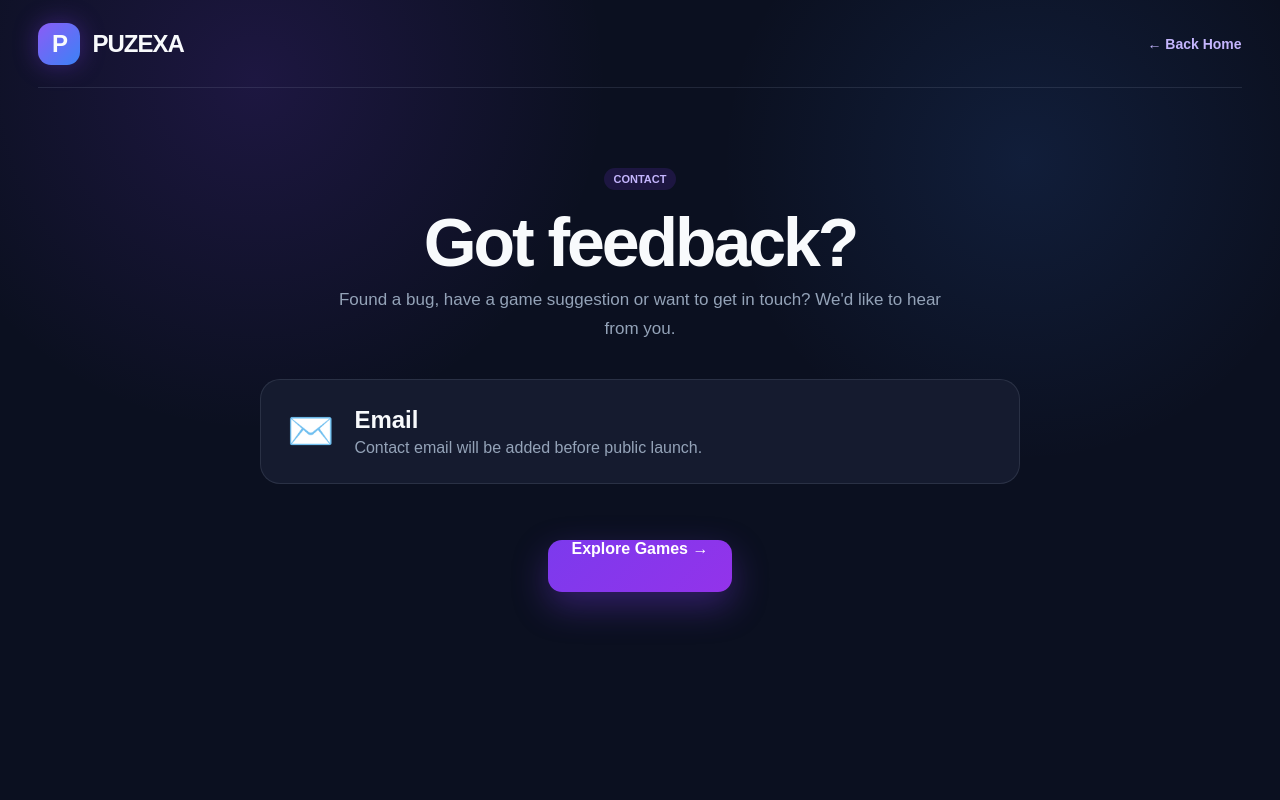
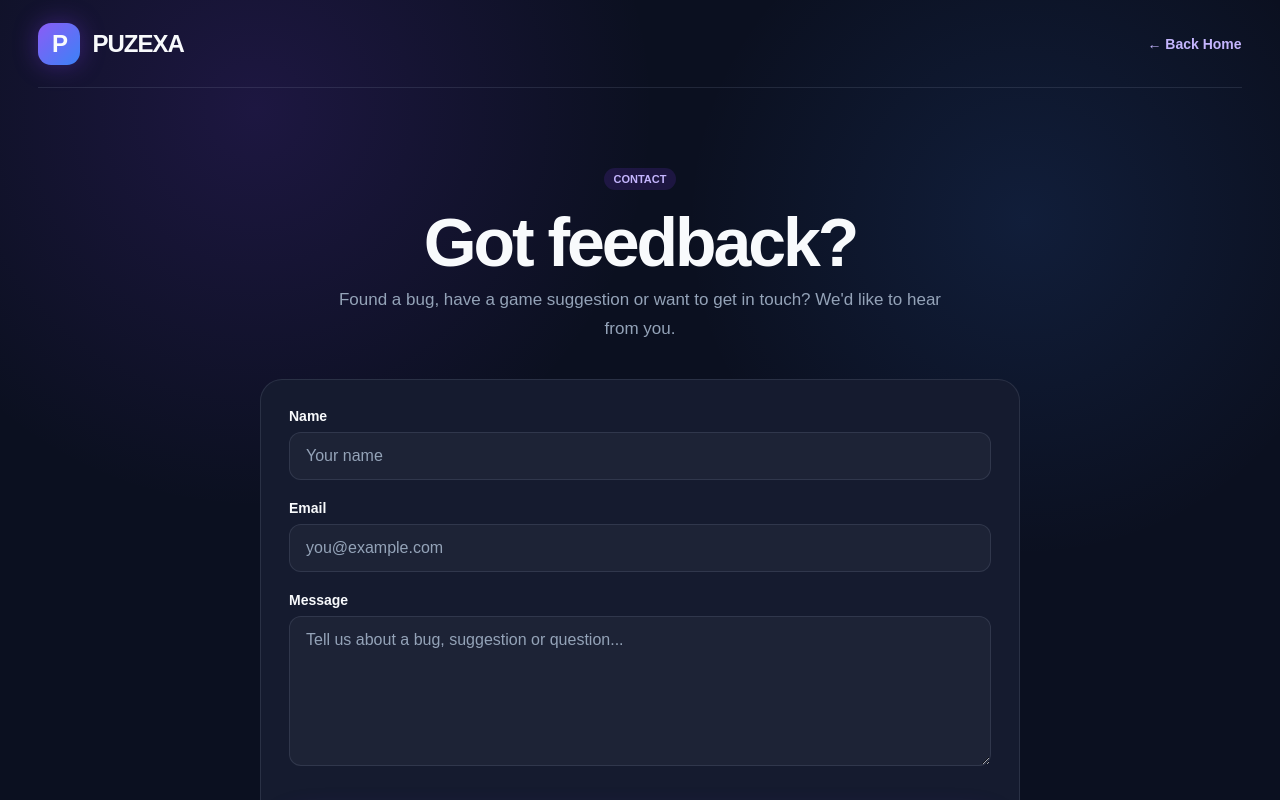
Before and after one commit to kashanbaig382-web/puzexa, a Next.js app: page /contact in a window 1280 px wide. Shown: the top 800 px of the page. Built offline with nearby package versions, Linux system fonts and the light colour scheme.

Commit message:
Add working contact form

```diff
--- a/src/app/contact/page.js
+++ b/src/app/contact/page.js
@@ -1,4 +1,5 @@
 import Link from "next/link";
+import ContactForm from "@/components/contact/ContactForm";
 
 export const metadata = {
     title: "Contact PUZEXA",
@@ -33,17 +34,7 @@ export default function ContactPage() {
                     We&apos;d like to hear from you.
                 </p>
 
-                <div className="contact-card">
-                    <span>✉️</span>
-
-                    <div>
-                        <h2>Email</h2>
-
-                        <p>
-                            Contact email will be added before public launch.
-                        </p>
-                    </div>
-                </div>
+                <ContactForm />
 
                 <Link href="/games" className="game-start-btn">
                     Explore Games →
--- a/src/app/globals.css
+++ b/src/app/globals.css
@@ -4031,3 +4031,124 @@ footer {
     justify-content: center;
   }
 }
+
+/* =========================
+   CONTACT FORM
+========================= */
+
+.contact-form {
+  margin: 35px auto 28px;
+  padding: 28px;
+
+  display: flex;
+  flex-direction: column;
+  gap: 20px;
+
+  border: 1px solid var(--border);
+  border-radius: 22px;
+
+  background: var(--card);
+
+  text-align: left;
+}
+
+.contact-form-group {
+  display: flex;
+  flex-direction: column;
+  gap: 8px;
+}
+
+.contact-form-group label {
+  color: var(--text);
+
+  font-size: 14px;
+  font-weight: 800;
+}
+
+.contact-form-group input,
+.contact-form-group textarea {
+  width: 100%;
+
+  padding: 14px 16px;
+
+  border: 1px solid var(--border);
+  border-radius: 12px;
+
+  outline: none;
+
+  background: rgba(255, 255, 255, 0.035);
+  color: var(--text);
+
+  font: inherit;
+
+  transition:
+    border-color 0.18s ease,
+    box-shadow 0.18s ease;
+}
+
+.contact-form-group textarea {
+  resize: vertical;
+  min-height: 150px;
+}
+
+.contact-form-group input::placeholder,
+.contact-form-group textarea::placeholder {
+  color: var(--muted);
+}
+
+.contact-form-group input:focus,
+.contact-form-group textarea:focus {
+  border-color: rgba(124, 58, 237, 0.7);
+
+  box-shadow:
+    0 0 0 3px rgba(124, 58, 237, 0.09);
+}
+
+.contact-submit-btn {
+  width: 100%;
+  border: 0;
+  cursor: pointer;
+}
+
+.contact-submit-btn:disabled {
+  opacity: 0.65;
+  cursor: not-allowed;
+}
+
+.contact-status {
+  margin: 0;
+
+  padding: 12px 14px;
+
+  border-radius: 10px;
+
+  font-size: 14px;
+  font-weight: 700;
+
+  text-align: center;
+}
+
+.contact-status.success {
+  background: rgba(34, 197, 94, 0.1);
+  color: #86efac;
+}
+
+.contact-status.error {
+  background: rgba(239, 68, 68, 0.1);
+  color: #fca5a5;
+}
+
+.contact-games-link {
+  display: inline-block;
+
+  color: var(--muted);
+
+  font-size: 14px;
+  font-weight: 800;
+
+  transition: color 0.18s ease;
+}
+
+.contact-games-link:hover {
+  color: white;
+}
--- /dev/null
+++ b/src/components/contact/ContactForm.jsx
@@ -0,0 +1,108 @@
+"use client";
+
+import { useState } from "react";
+
+export default function ContactForm() {
+  const [status, setStatus] = useState("");
+  const [isSubmitting, setIsSubmitting] = useState(false);
+
+  async function handleSubmit(event) {
+    event.preventDefault();
+
+    setIsSubmitting(true);
+    setStatus("");
+
+    const formData = new FormData(event.currentTarget);
+
+    formData.append(
+      "access_key",
+      process.env.NEXT_PUBLIC_WEB3FORMS_ACCESS_KEY
+    );
+
+    formData.append("subject", "New PUZEXA Contact Message");
+    formData.append("from_name", "PUZEXA Website");
+
+    try {
+      const response = await fetch(
+        "https://api.web3forms.com/submit",
+        {
+          method: "POST",
+          body: formData,
+        }
+      );
+
+      const result = await response.json();
+
+      if (result.success) {
+        setStatus("success");
+        event.target.reset();
+      } else {
+        setStatus("error");
+      }
+    } catch {
+      setStatus("error");
+    } finally {
+      setIsSubmitting(false);
+    }
+  }
+
+  return (
+    <form className="contact-form" onSubmit={handleSubmit}>
+      <div className="contact-form-group">
+        <label htmlFor="name">Name</label>
+
+        <input
+          id="name"
+          name="name"
+          type="text"
+          placeholder="Your name"
+          required
+        />
+      </div>
+
+      <div className="contact-form-group">
+        <label htmlFor="email">Email</label>
+
+        <input
+          id="email"
+          name="email"
+          type="email"
+          placeholder="you@example.com"
+          required
+        />
+      </div>
+
+      <div className="contact-form-group">
+        <label htmlFor="message">Message</label>
+
+        <textarea
+          id="message"
+          name="message"
+          rows="6"
+          placeholder="Tell us about a bug, suggestion or question..."
+          required
+        />
+      </div>
+
+      <button
+        type="submit"
+        className="game-start-btn contact-submit-btn"
+        disabled={isSubmitting}
+      >
+        {isSubmitting ? "Sending..." : "Send Message →"}
+      </button>
+
+      {status === "success" && (
+        <p className="contact-status success">
+          Message sent successfully. Thanks for contacting PUZEXA.
+        </p>
+      )}
+
+      {status === "error" && (
+        <p className="contact-status error">
+          Something went wrong. Please try again.
+        </p>
+      )}
+    </form>
+  );
+}
```
